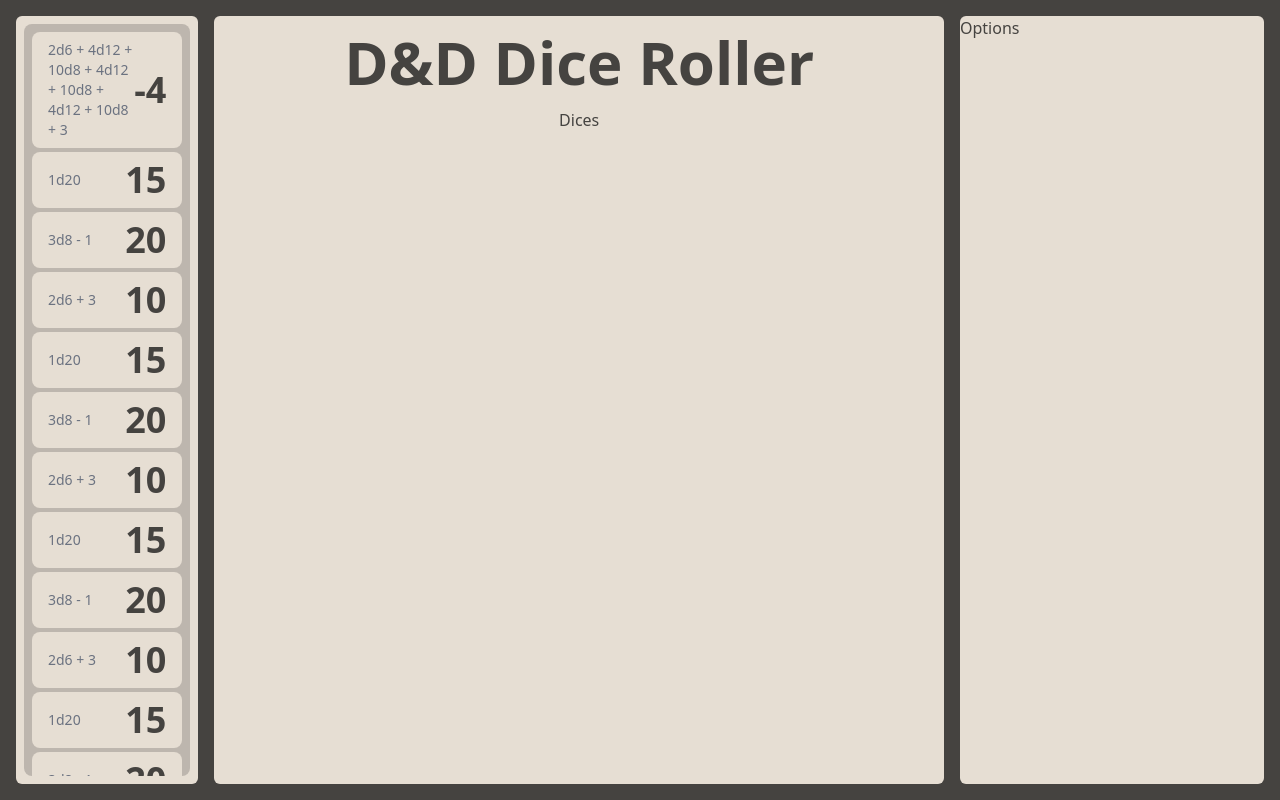
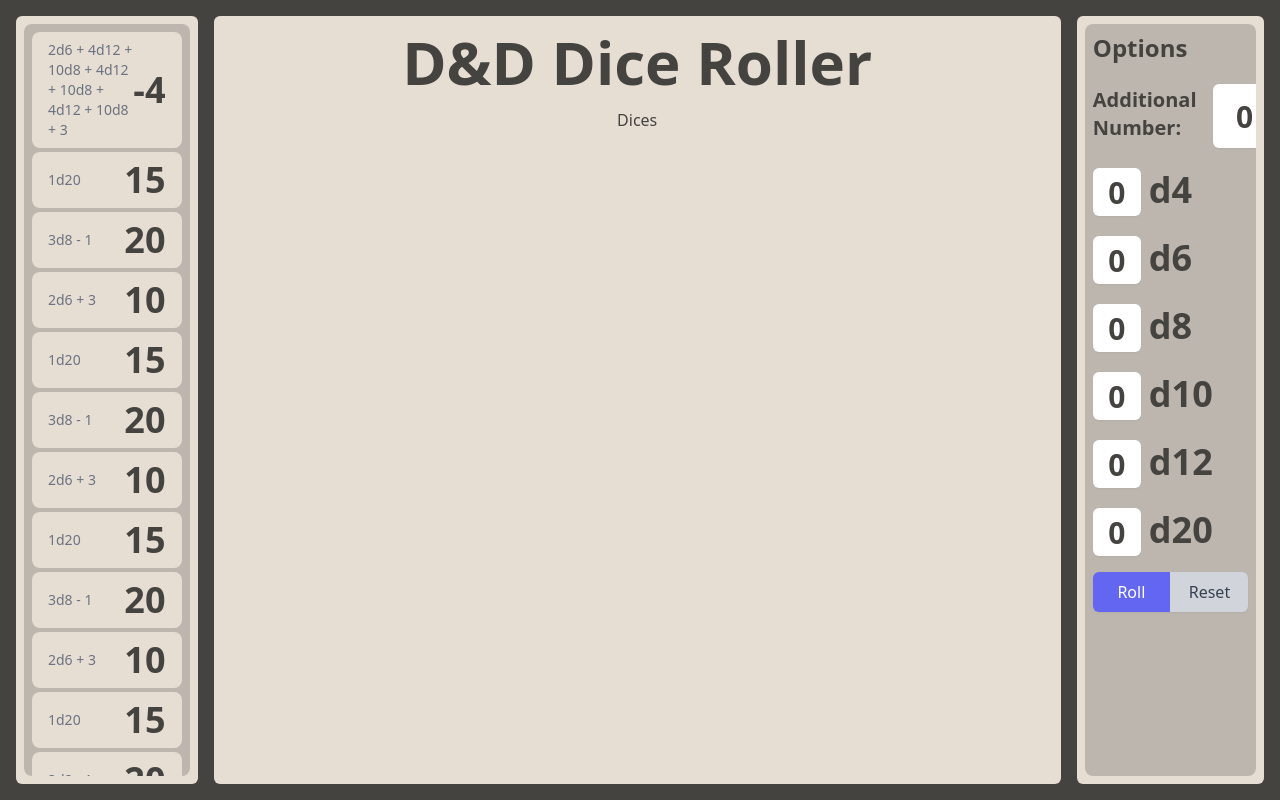
Before and after one commit to dimon-maksi/D-and-D-Dice-Roller, a React (Vite) app: page / in a window 1280 px wide. Built offline with nearby package versions, Linux system fonts and the light colour scheme.

Commit message:
feat: options list

```diff
--- a/src/App.tsx
+++ b/src/App.tsx
@@ -10,11 +10,11 @@
       <div className="column hidden lg:flex lg:w-[15%]">
         <History />
       </div>
-      <div className="column lg:w-[60%] w-2/3 text-center">
+      <div className="column lg:w-[70%] w-2/3 text-center">
         <h1 className="text-4xl lg:text-6xl font-bold py-4">D&D Dice Roller</h1>
         <Dices />
       </div>
-      <div className="column flex lg:w-[25%] w-1/3">
+      <div className="column flex lg:w-[15%] w-1/3">
         <Options />
       </div>
     </div>
--- a/src/components/History.tsx
+++ b/src/components/History.tsx
@@ -40,7 +40,7 @@
   ];
 
   return (
-    <div className="bg-secondary-200 m-2 p-2 w-full rounded-lg overflow-scroll">
+    <div className="secondary-column">
       <ul>
         {historyItems.map((item, index) => (
           <li className="pb-1" key={index}>
--- /dev/null
+++ b/src/components/NumberSection.tsx
@@ -0,0 +1,18 @@
+import React from 'react'
+
+interface NumberSectionProps {
+    dice: string;
+}
+
+const NumberSection: React.FC<NumberSectionProps> = ({dice}) => {
+  return (
+    <div className="mb-4">
+        <label className="flex items-center space-x-2 font-bold text-4xl text-primary">
+          <input type="number" className="mt-1 block size-12 text-3xl text-center rounded-md shadow-sm focus:outline-none" defaultValue={0}/>
+            <div className=''>{dice}</div>
+        </label>
+      </div>
+  )
+}
+
+export default NumberSection
--- a/src/components/Options.tsx
+++ b/src/components/Options.tsx
@@ -1,9 +1,34 @@
-import React from 'react'
+import React from "react";
+import NumberSection from "./NumberSection";
 
 const Options = () => {
   return (
-    <div>Options</div>
-  )
-}
+    <div className="secondary-column">
+      <h1 className="text-2xl font-bold mb-4">Options</h1>
+      <div className="font-bold mb-4 flex flex-col items-start sm:flex-row sm:items-center">
+        <label className="flex items-center">
+          <div className="text-xl">Additional Number:</div>
+        </label>
+        <input type="number" className="mt-1 mr-2 block size-16 text-3xl text-center rounded-md shadow-sm focus:outline-none sm:ml-4" defaultValue={0}/>
+      </div>
+      <NumberSection dice="d4" />
+      <NumberSection dice="d6" />
+      <NumberSection dice="d8" />
+      <NumberSection dice="d10" />
+      <NumberSection dice="d12" />
+      <NumberSection dice="d20" />
 
-export default Options
+      <div className="flex space-x-0 rounded-md overflow-hidden shadow-sm">
+        <button className="button bg-indigo-500 text-white hover:bg-indigo-600 focus:ring-indigo-500">
+          Roll
+        </button>
+        <div className="w-px bg-gray-300"></div>
+        <button className="button bg-gray-300 text-gray-700 hover:bg-gray-400 focus:ring-gray-500">
+          Reset
+        </button>
+      </div>
+    </div>
+  );
+};
+
+export default Options;
--- a/src/index.css
+++ b/src/index.css
@@ -2,6 +2,25 @@
 @tailwind components;
 @tailwind utilities;
 
+@layer base {
+  input::-webkit-outer-spin-button,
+input::-webkit-inner-spin-button {
+  -webkit-appearance: none;
+  margin: 0;
+}
+  input[type=number] {
+    -moz-appearance: textfield;
+  }
+}
+
 .column {
   @apply rounded-md bg-secondary-100 text-primary;
 }
+
+.secondary-column {
+  @apply bg-secondary-200 m-2 p-2 w-full rounded-lg overflow-scroll;
+}
+
+.button {
+  @apply flex-1 px-4 py-2 focus:outline-none focus:ring-2 focus:ring-offset-2;
+}
```
